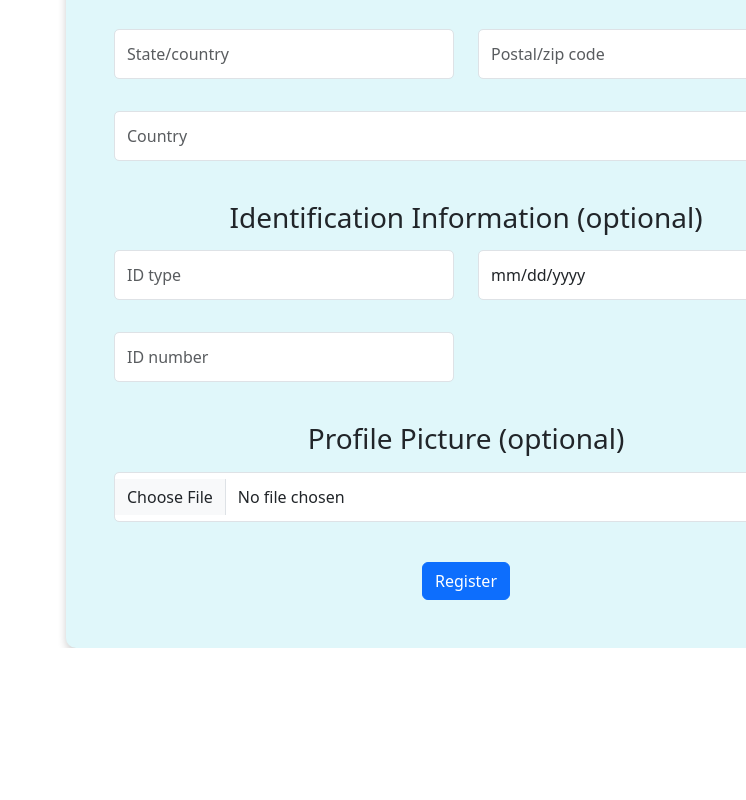
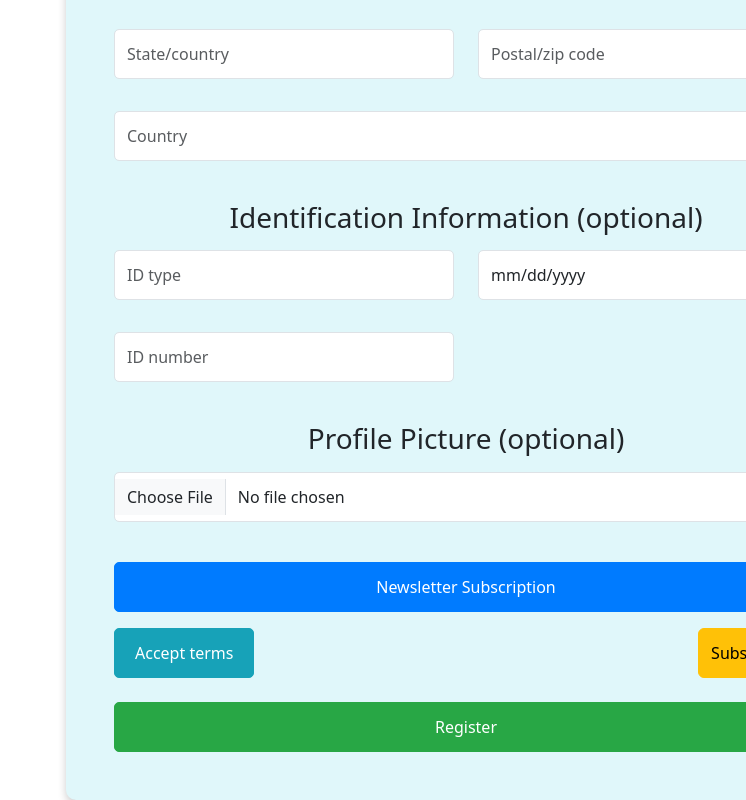
Before and after one commit to eungobs/lodge-app, a React (Create React App) app: page /register in a window 1280 px wide. Shown: the part 726-1526 px from the top of the page, without its empty margins (534-1280 px from the left). Before the commit the page ends 1374 px from the top, so only its background shows below. Built offline with nearby package versions, Linux system fonts and the light colour scheme.

Commit message:
newsletter subscription,subscription,and accept terms buttons added

```diff
--- a/src/components/LandingPage.css
+++ b/src/components/LandingPage.css
@@ -20,8 +20,8 @@
 }
 
 .logo {
-  width: 80px;
-  height: 80px;
+  width: 180px;
+  height: 180px;
   border-radius: 50%;
   margin: 20px 0;
 }
--- a/src/components/LandingPage.js
+++ b/src/components/LandingPage.js
@@ -9,7 +9,7 @@ const LandingPage = () => {
       {/* Header Section */}
       <header className="row">
         <div className="col-3">
-          <img src="https://i.pinimg.com/564x/85/32/a8/8532a8efd0c5e231bc12537d829605e5.jpg" alt="Logo" className="logo" />
+          <img src="https://i.pinimg.com/564x/d2/c1/36/d2c136b481507a78ad8eee3933a6026d.jpg" alt="Logo" className="logo" />
           <div className="buttons">
             <Link to="/register" className="btn btn-primary register-btn">Register</Link>
             <Link to="/login" className="btn btn-primary login-btn">Login</Link>
--- a/src/components/Register.js
+++ b/src/components/Register.js
@@ -102,7 +102,7 @@ const Register = () => {
   return (
     <Container className="mt-5 p-5" style={{ backgroundColor: '#e0f7fa', borderRadius: '10px', maxWidth: '800px' }}>
       <div className="text-center mb-4">
-        <img src="your-logo-url-here" alt="Logo" style={{ width: '80px', borderRadius: '50%' }} />
+        <img src="https://i.pinimg.com/564x/d2/c1/36/d2c136b481507a78ad8eee3933a6026d.jpg  " alt="Logo" style={{ width: '80px', borderRadius: '50%' }} />
       </div>
       <h3 className="text-center">Personal Information</h3>
       {error && <Alert variant="danger">{error}</Alert>}
@@ -297,11 +297,20 @@ const Register = () => {
           </Col>
         </Row>
 
-        <div className="text-center mt-4">
-          <Button variant="primary" type="submit" disabled={loading}>
-            {loading ? <Spinner animation="border" size="sm" /> : "Register"}
+        <Button variant="secondary" type="button" className="mt-4 w-100">
+          Newsletter Subscription
+        </Button>
+        <div className="d-flex justify-content-between mt-3">
+          <Button variant="info" type="button">
+            Accept terms
+          </Button>
+          <Button variant="warning" type="button">
+            Subscription
           </Button>
         </div>
+        <Button variant="success" type="submit" className="mt-4 w-100">
+          Register
+        </Button>
       </Form>
     </Container>
   );
--- a/src/components/register.css
+++ b/src/components/register.css
@@ -16,7 +16,7 @@
 
 /* Logo styling */
 .container img {
-  width: 80px; /* Logo width */
+  width: 150px; /* Logo width */
   border-radius: 50%; /* Circular logo */
   margin-bottom: 1rem; /* Spacing below the logo */
   display: block; /* Ensure logo is a block-level element */
```
